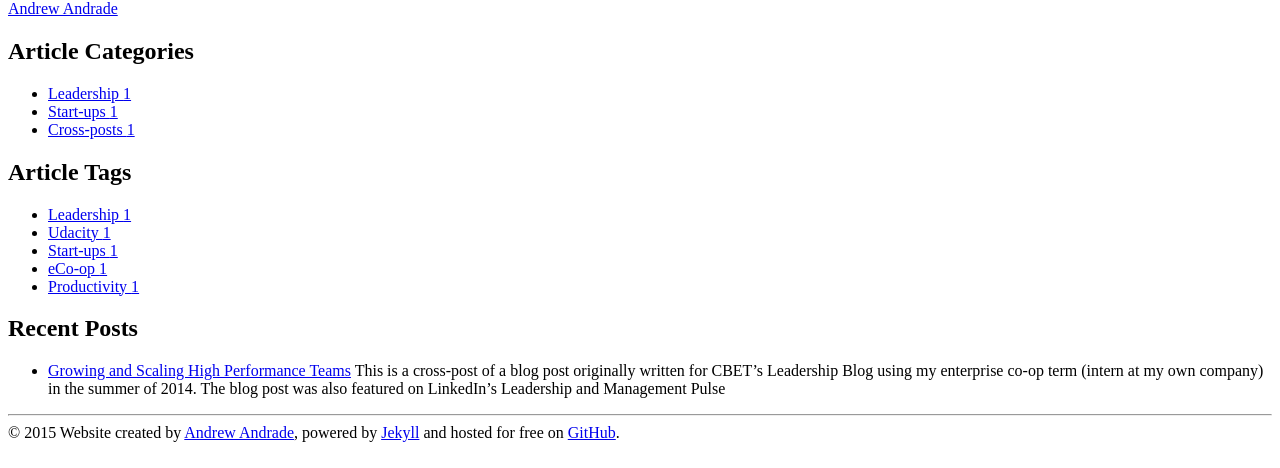
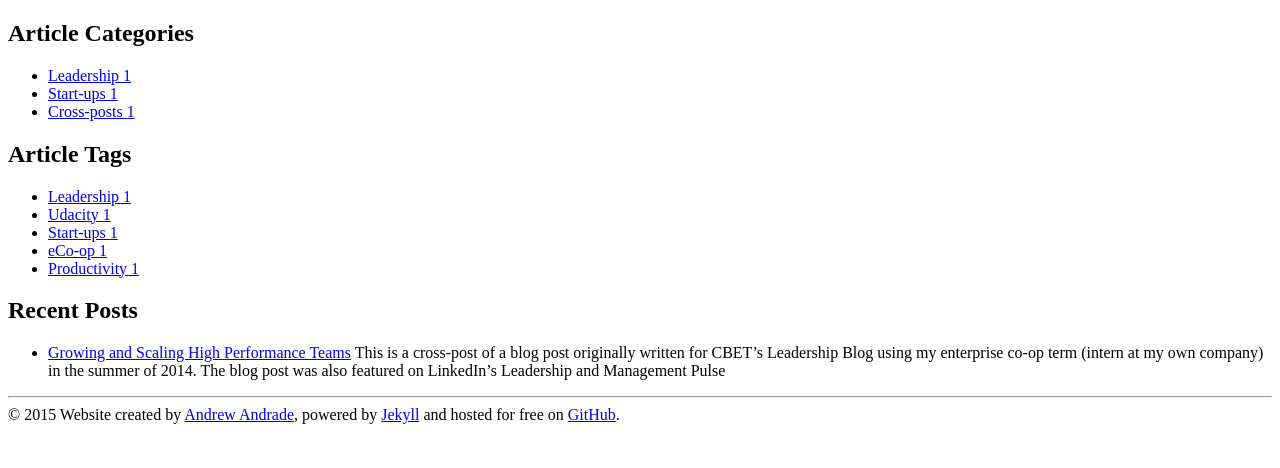
Before and after one commit to mrandrewandrade/blog, a Jekyll site: the page built from index.html, in a window 1280 px wide and 900 px high, scrolled down 1751 px, cut to the strip 432-900 px from the top of the window. Built offline with Jekyll 4.4.1, drawn with Linux system fonts in a browser that asks for light colours; nearby versions of some CDN libraries; library files that are not in the unit come from our copies; the list of posts is cut into pages by our own code; comment, search, counter and statistics services are not loaded.

Commit message:
fixed garage

```diff
--- a/index.html
+++ b/index.html
@@ -80,15 +80,8 @@
     <div class="span4">
         <div class="container">
             <h2>Welcome to Andrew's Blog!</h2>
-                    <div class="panel-body">
             <img src="http://cv.mrandrewandrade.com/img/aa.png" alt="Andrew Andrade" class="img-thumpnail" width="200" height="200">
         </div>
-                    <a href="http://mrandrewandrade.com/" rel="author" class="u-url p-name text-center">Andrew Andrade</a>
-                    </figcaption>
-                </div>
-            </div>
-
-
         <div class="categories">
             <h2>Article Categories</h2>
             <ul class="tag_box">
```
Lines whose indentation alone changed are shown as unchanged.
